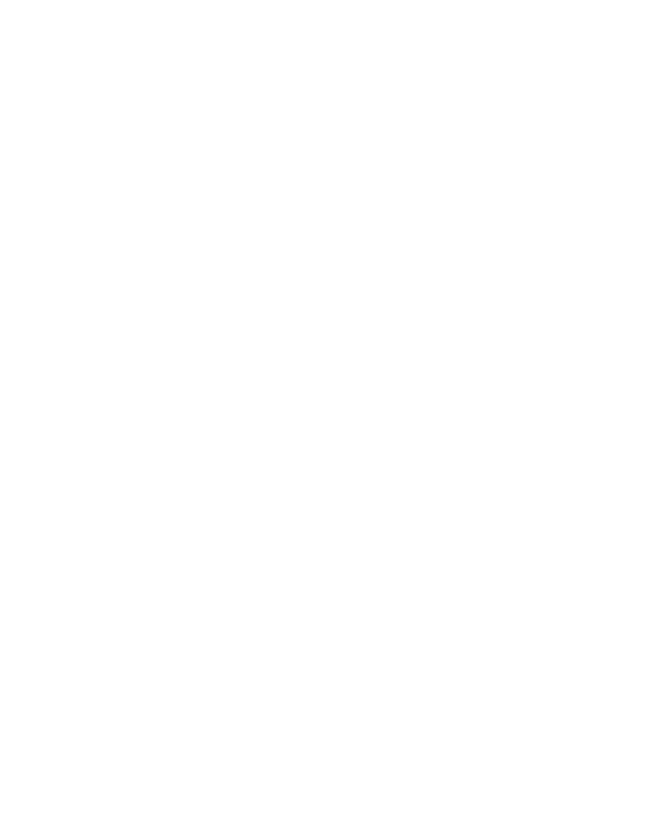
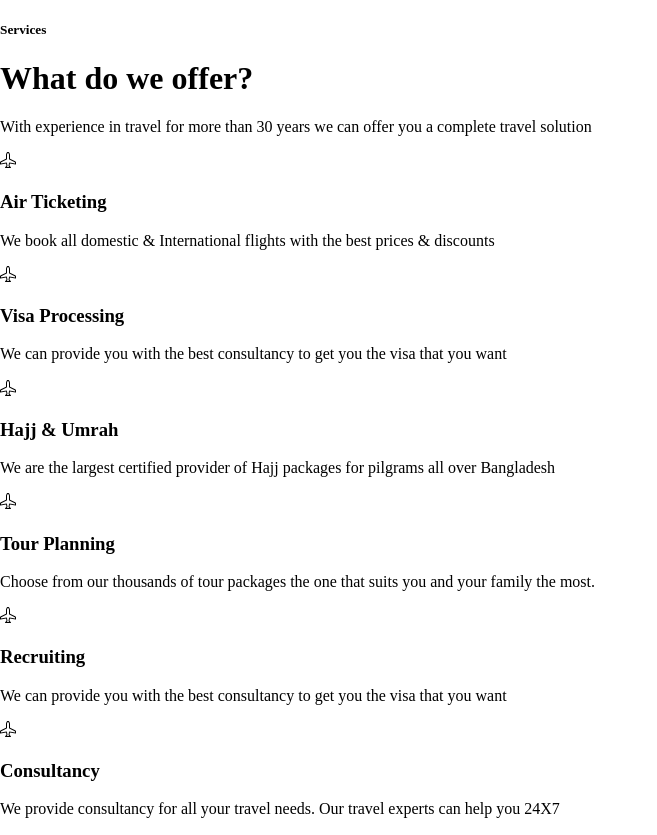
Before and after one commit to gaabi-26/mage-based-web-project-services, a plain HTML site: page index.html in a window 1280 px wide. Shown: the whole page, without its empty margins (0-657 px from the left). Before the commit the page ends 800 px from the top, so only its background shows below. Drawn offline with Linux system fonts and the light colour scheme.

Commit message:
Creacion y enlace con el repositorio remoto completado, tambien estructura general en html completada

```diff
--- a/index.html
+++ b/index.html
@@ -5,9 +5,59 @@
     <meta name="viewport" content="width=device-width, initial-scale=1.0">
     <link rel="stylesheet" href="css/normalize.css">
     <link rel="stylesheet" href="css/style.css">
+
     <title>Document</title>
 </head>
 <body>
+    <header>
+        <h5>Services</h5>
+    </header>
+
+    <main>
+        <section>
+            <h1>What do we offer?</h1>
+            <p>With experience in travel for more than 30 years we can offer you a complete travel solution</p>
+        </section>
+
+        <section>
+            <section>
+                <div>
+                    <img src="img/airplane.svg" alt="">
+                    <h3>Air Ticketing</h3>
+                    <p>We book all domestic & International flights with the best prices & discounts</p>
+                </div>
+                <div>
+                    <img src="img/airplane.svg" alt="">
+                    <h3>Visa Processing</h3>
+                    <p>We can provide you with the best consultancy to get you the visa that you want</p>
+                </div>
+                <div>
+                    <img src="img/airplane.svg" alt="">
+                    <h3>Hajj & Umrah</h3>
+                    <p>We are the largest certified provider of Hajj packages for pilgrams all over Bangladesh</p>
+                </div>
+            </section>
+
+            <section>
+                <div>
+                    <img src="img/airplane.svg" alt="">
+                    <h3>Tour Planning</h3>
+                    <p>Choose from our thousands of tour packages the one that suits you and your family the most.</p>
+                </div>
+                <div>
+                    <img src="img/airplane.svg" alt="">
+                    <h3>Recruiting</h3>
+                    <p>We can provide you with the best consultancy to get you the visa that you want</p>
+                </div>
+                <div>
+                    <img src="img/airplane.svg" alt="">
+                    <h3>Consultancy</h3>
+                    <p>We provide consultancy for all your travel needs. Our travel experts can help you 24X7</p>
+                </div>
+            <section>
+        </section>
+
+    </main>
 
 </body>
 </html>
```
Also changed, not shown: css/normalize.css, img/airplane.svg (added).
